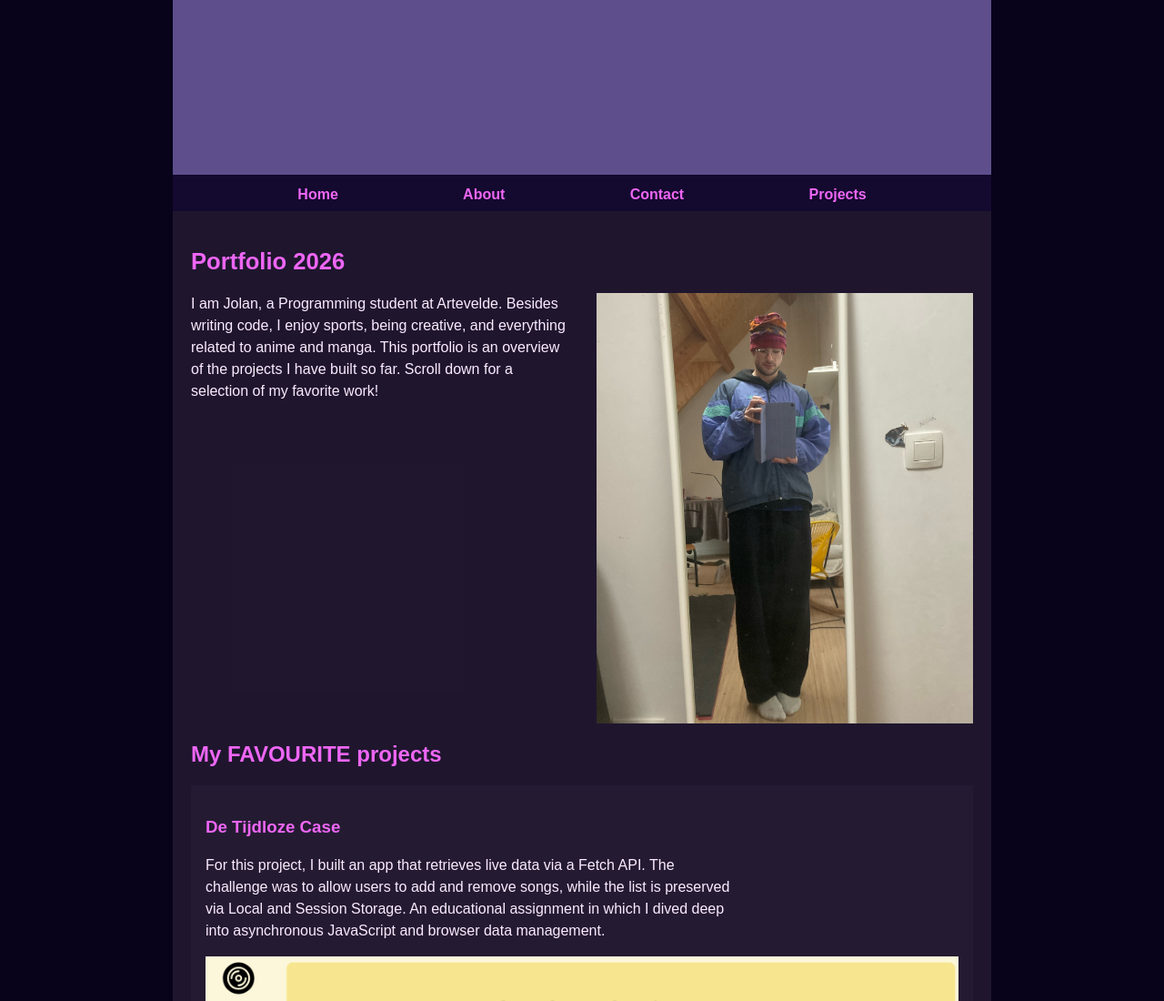
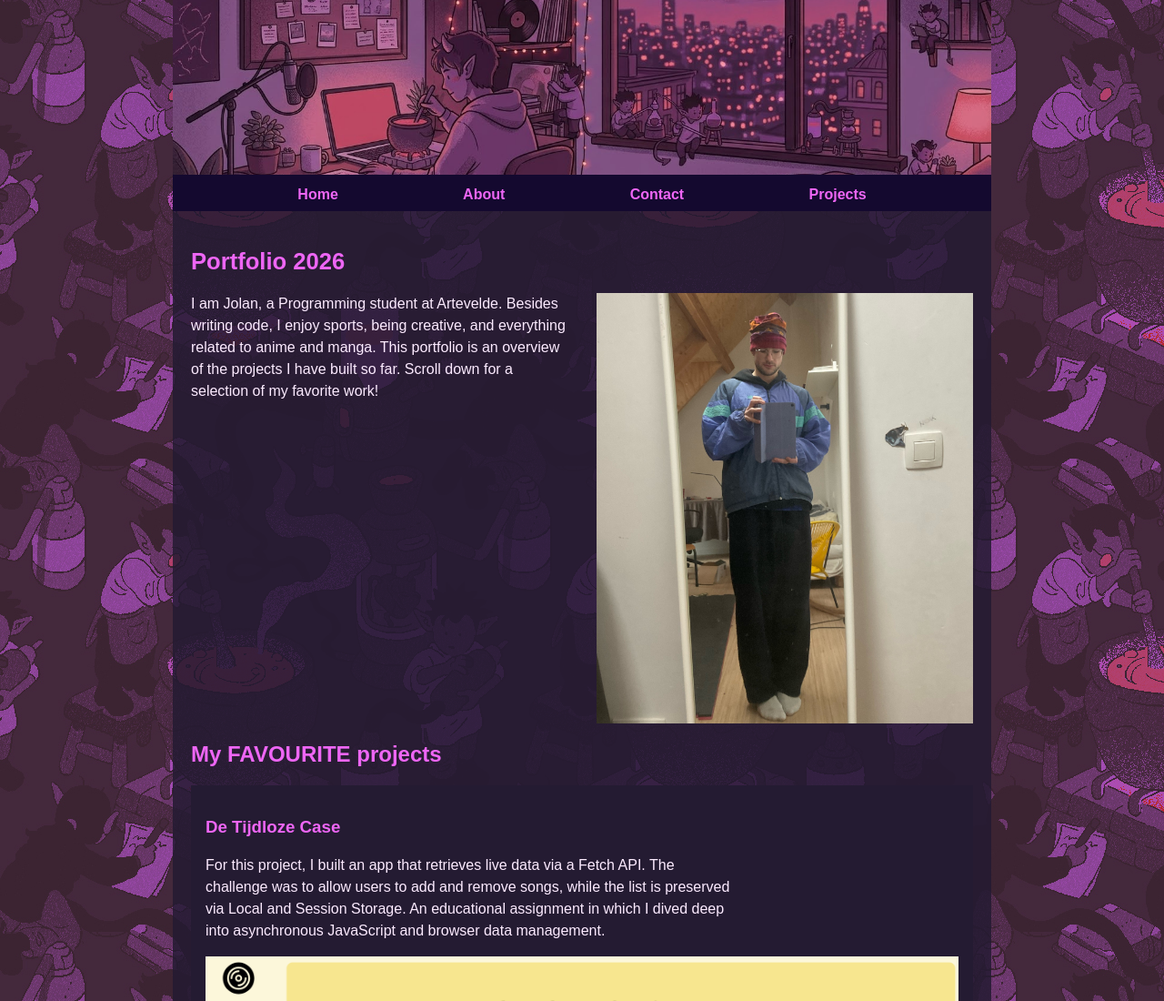
Before and after one commit to pgm-jolanroosens/portfolio-website, a plain HTML site: page index.html in a window 1280 px wide. Shown: the top 1100 px of the page at 91% size. Drawn offline with Linux system fonts and the light colour scheme; the site is published under a folder, as on GitHub Pages, so addresses that start at the root find nothing; a web font is replaced by a local one.

Commit message:
Fix images

```diff
--- a/css/style.css
+++ b/css/style.css
@@ -1,6 +1,6 @@
 :root {
-    --header-image: url('/images/banner-1.jpg');
-    --body-bg-image: url('/images/lofi-bg.jpg');
+    --header-image: url('../images/banner-1.jpg');
+    --body-bg-image: url('../images/lofi-bg.jpg');
 
     /* colors */
     --content: hsla(265, 30%, 15%, 0.85);
```
